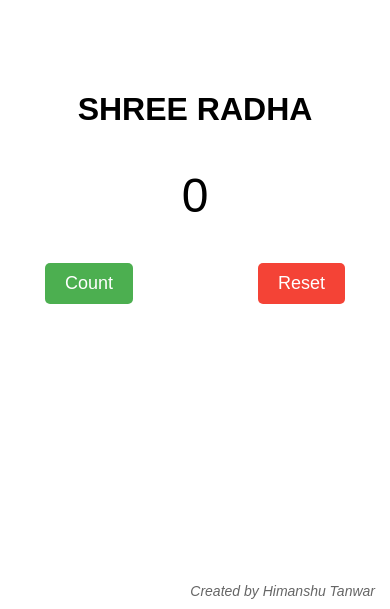
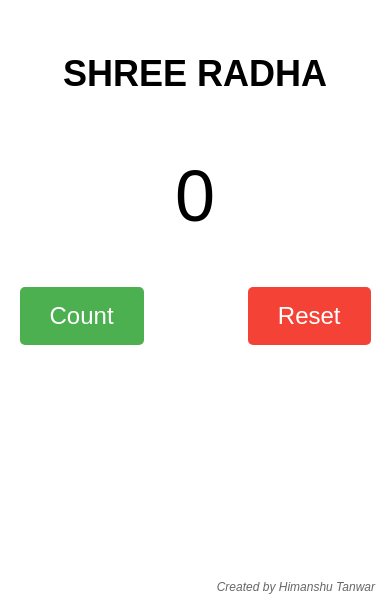
Before and after one commit to Himanshu2195/Counter, a plain HTML site: page index.html in a window 390 px wide. Shown: the part 235-844 px from the top of the page. Drawn offline with Linux system fonts and the light colour scheme.

Commit message:
Update index.html

```diff
--- a/index.html
+++ b/index.html
@@ -1,6 +1,7 @@
 <html>
 <head>
     <meta charset="UTF-8">
+    <meta name="viewport" content="width=device-width, initial-scale=1.0">
     <title>SHREE RADHA</title>
     <style>
         body {
@@ -43,13 +44,41 @@
             background-color: #f44336;
         }
 
-         .footer-credit {
+        .footer-credit {
             position: fixed;
             bottom: 10px;
             right: 15px;
             font-size: 14px;
             color: #666;
             font-style: italic;
+        }
+
+        @media (max-width: 768px) {
+            h1 {
+                font-size: 36px;
+                margin-bottom: 30px;
+            }
+
+            #counter {
+                font-size: 72px;
+                margin: 30px 0;
+            }
+
+            .button-container {
+                width: 90%;
+                max-width: 400px;
+            }
+
+            button {
+                padding: 15px 30px;
+                font-size: 24px;
+            }
+
+            .footer-credit {
+                font-size: 12px;
+                bottom: 15px;
+                right: 15px;
+            }
         }
     </style>
 </head>
@@ -74,5 +103,6 @@
             document.getElementById('counter').textContent = count;
         }
     </script>
-   <div class="footer-credit">Created by Himanshu Tanwar</div>
+
+    <div class="footer-credit">Created by Himanshu Tanwar</div>
 </html>
```
